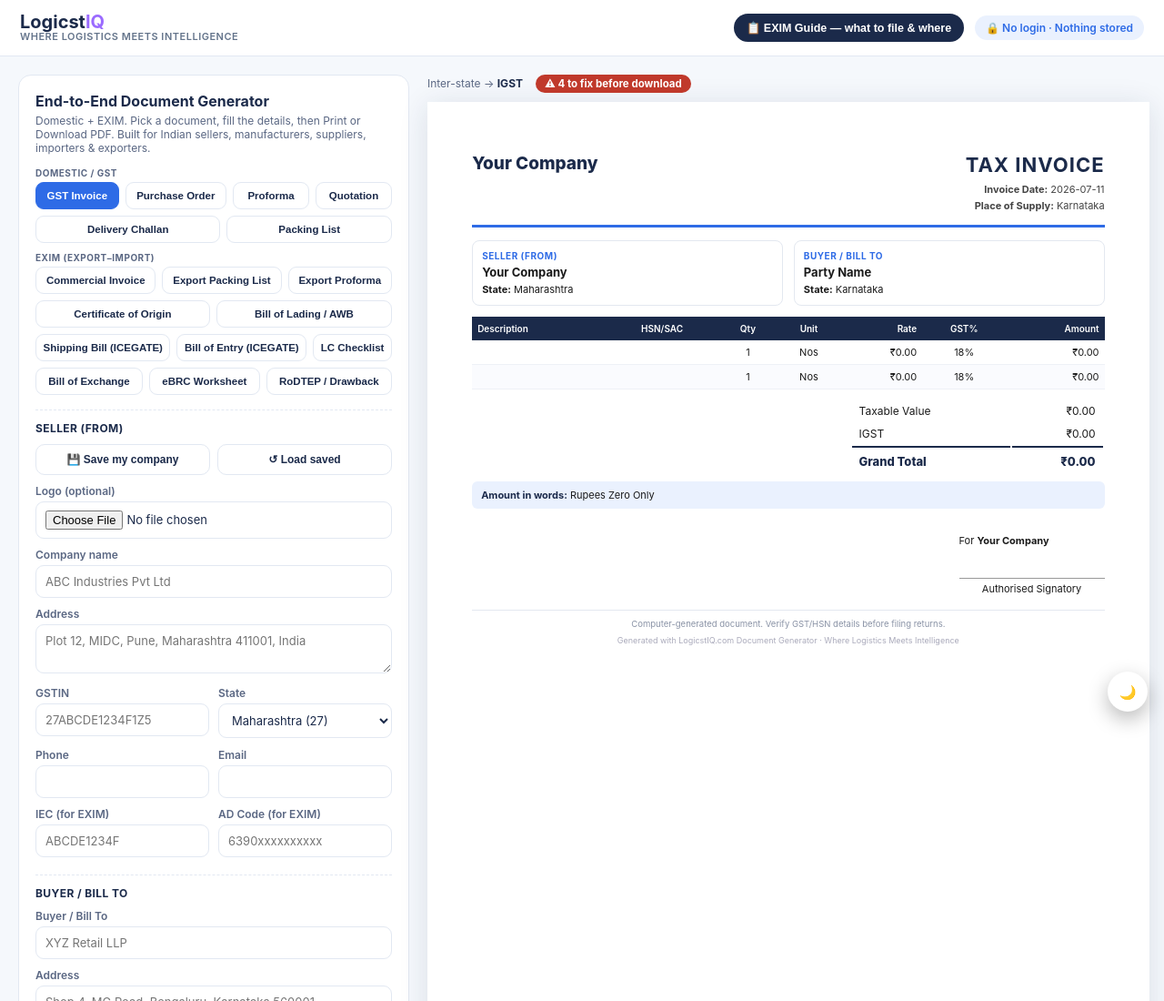
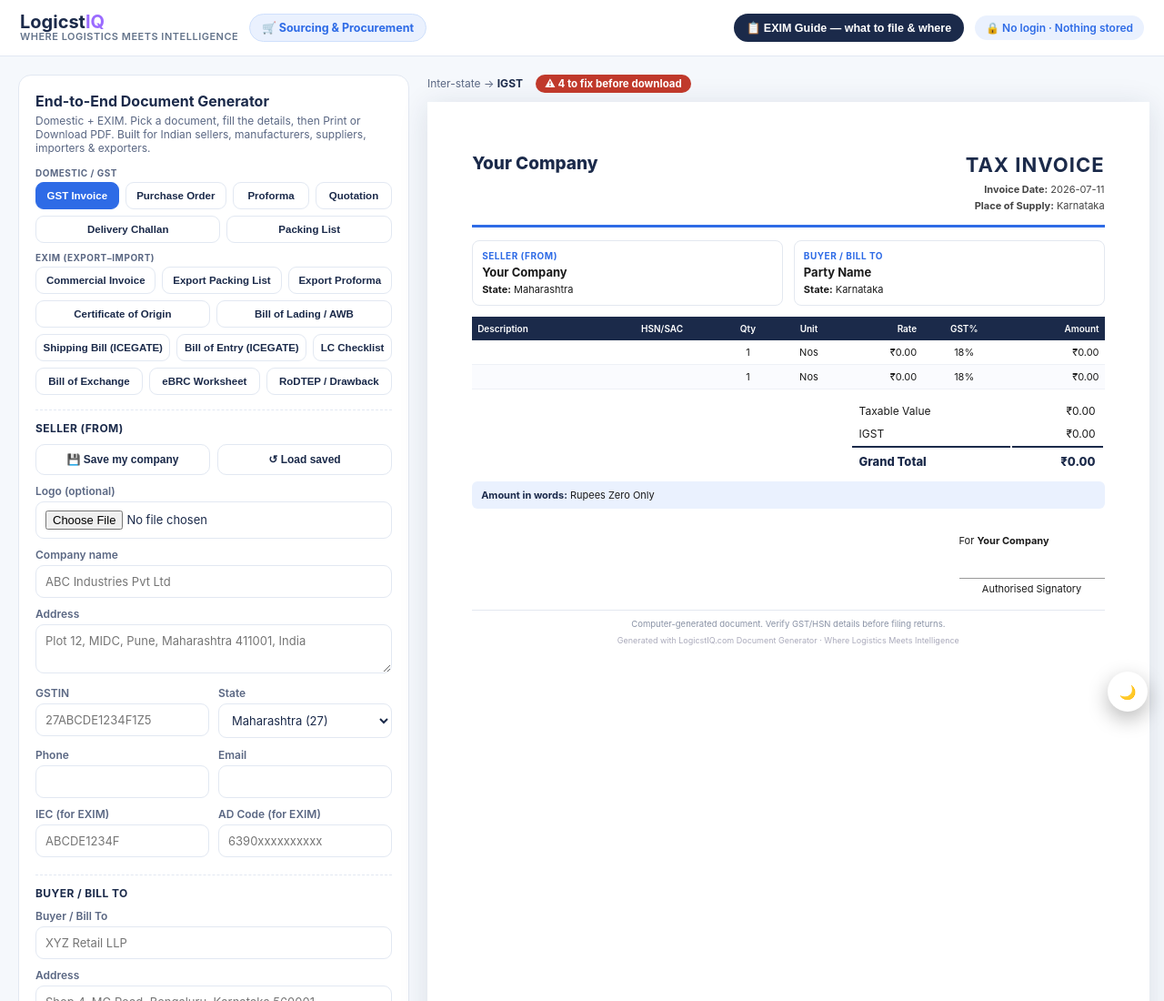
Before and after one commit to logicstiq/logicstiq, a plain HTML site: page documents-generator.html in a window 1280 px wide. Shown: the top 1100 px of the page at 91% size. Drawn offline with nearby package versions, Linux system fonts and the light colour scheme.

Commit message:
Update documents-generator.html

```diff
--- a/documents-generator.html
+++ b/documents-generator.html
@@ -146,6 +146,7 @@ brand b{color:#4F6BFF!important}
 <body>
 <div class="topbar">
   <a class="brand" href="/" title="Back to LogicstIQ home"><b>Logicst<span>IQ</span></b><small>Where Logistics Meets Intelligence</small></a>
+  <a href="/sourcing-procurement.html" style="text-decoration:none;font-size:12.5px;font-weight:700;color:#2E6BE6;background:#EAF1FE;border:1px solid #cfe0fc;border-radius:30px;padding:7px 13px">🛒 Sourcing &amp; Procurement</a>
   <button class="guidebtn" id="guideOpen">📋 EXIM Guide — what to file & where</button>
   <div class="pill">🔒 No login · Nothing stored</div>
 </div>
```
